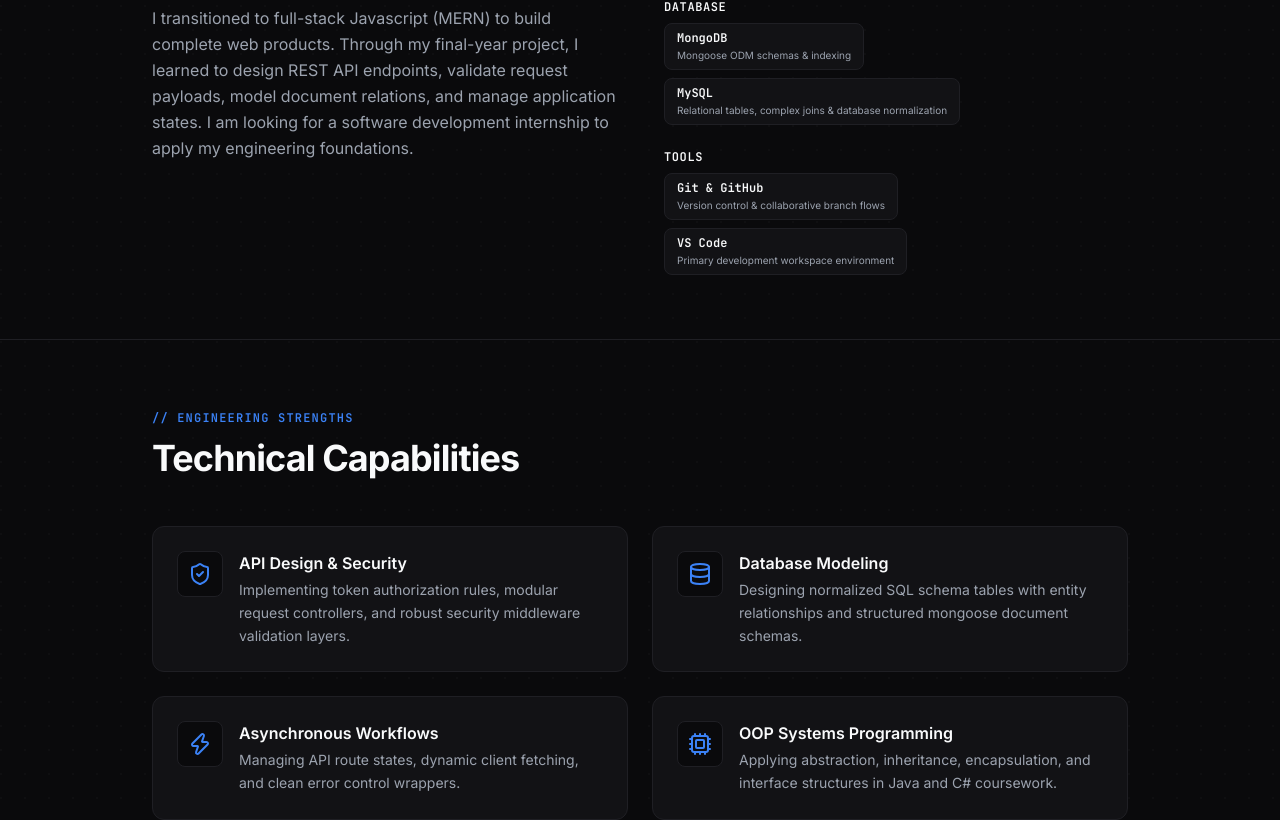
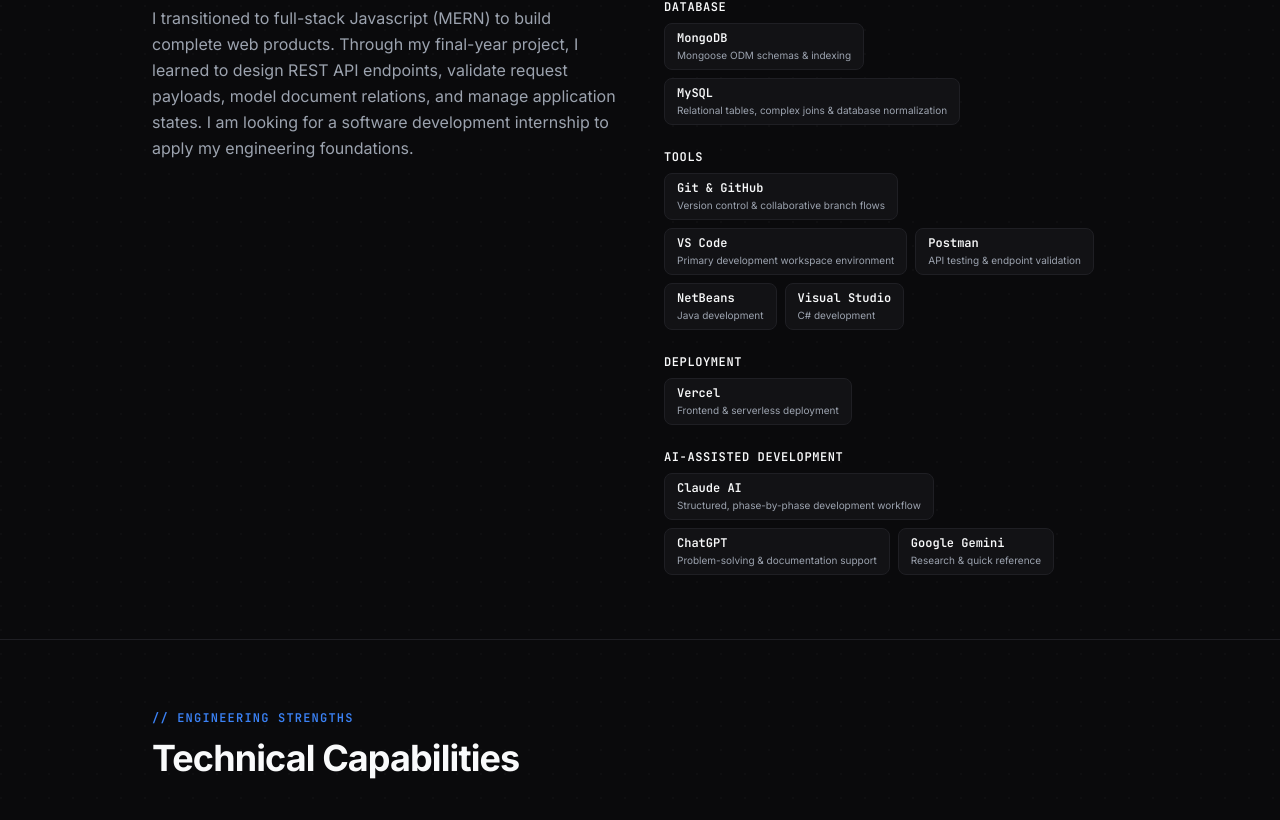
Before and after one commit to fashfa026-ctrl/fathima-portfolio, a React (Vite) app: page / in a window 1280 px wide. Shown: the part 1262-2082 px from the top of the page. Built offline with nearby package versions, Linux system fonts and the light colour scheme.

Commit message:
Update skills with AI/deployment categories, separate Python certs to 4 cards, fix spacing overlap

```diff
--- a/src/components/ui/Timeline.jsx
+++ b/src/components/ui/Timeline.jsx
@@ -59,7 +59,7 @@ export const Timeline = () => {
         {/* SECTION 2 - CERTIFICATIONS */}
         <div>
           <SectionTitle title="Certifications" eyebrow="Credentials & Studies" className="mb-8" />
-          <div className="grid grid-cols-1 gap-4 h-full">
+          <div className="grid grid-cols-1 gap-4">
             {certifications.map((cert) => (
               <div
                 key={cert.id}
--- a/src/data/skills.js
+++ b/src/data/skills.js
@@ -16,6 +16,17 @@ export const skills = {
   ],
   tools: [
     { name: "Git & GitHub", level: "Version control & collaborative branch flows" },
-    { name: "VS Code", level: "Primary development workspace environment" }
+    { name: "VS Code", level: "Primary development workspace environment" },
+    { name: "Postman", level: "API testing & endpoint validation" },
+    { name: "NetBeans", level: "Java development" },
+    { name: "Visual Studio", level: "C# development" }
+  ],
+  deployment: [
+    { name: "Vercel", level: "Frontend & serverless deployment" }
+  ],
+  aiAssistedDevelopment: [
+    { name: "Claude AI", level: "Structured, phase-by-phase development workflow" },
+    { name: "ChatGPT", level: "Problem-solving & documentation support" },
+    { name: "Google Gemini", level: "Research & quick reference" }
   ]
 };
--- a/src/data/timeline.js
+++ b/src/data/timeline.js
@@ -14,11 +14,11 @@ export const timeline = {
   },
   certifications: [
     {
-      id: "cert-mern",
-      title: "MERN Stack Development",
-      issuer: "Full-Stack Development Bootcamps",
+      id: "cert-js",
+      title: "JavaScript Programming",
+      issuer: "Programming Study Platform",
       date: "2026",
-      details: "Building REST APIs, session database modeling, and React client state synchronization.",
+      details: "Comprehensive focus on modern JavaScript (ES6+), DOM manipulation, and asynchronous fetch APIs.",
       links: [
         { label: "View Credential ↗", url: "/e-certificates/Javascript.jpeg" }
       ]
@@ -34,14 +34,23 @@ export const timeline = {
       ]
     },
     {
-      id: "cert-python",
+      id: "cert-python-1",
       title: "Python Programming",
       issuer: "Programming Study Platform",
       date: "2024",
       details: "Basic structures, algorithms, and CLI-based scripting configurations.",
       links: [
-        { label: "View Credential 1 ↗", url: "/e-certificates/python.jpeg" },
-        { label: "View Credential 2 ↗", url: "/e-certificates/LearnPython.jpeg" }
+        { label: "View Credential ↗", url: "/e-certificates/python.jpeg" }
+      ]
+    },
+    {
+      id: "cert-python-2",
+      title: "Learn Python Certification",
+      issuer: "Programming Study Labs",
+      date: "2024",
+      details: "Foundational Python syntax, scripting logic, and console application structures.",
+      links: [
+        { label: "View Credential ↗", url: "/e-certificates/LearnPython.jpeg" }
       ]
     }
   ]
--- a/src/sections/About.jsx
+++ b/src/sections/About.jsx
@@ -29,11 +29,20 @@ export const About = () => {
           <div className="space-y-6">
 
             {/* Skill categories */}
-            {Object.entries(skills).map(([category, list]) => (
-              <div key={category} className="space-y-2">
-                <h4 className="text-xs font-bold tracking-wider text-[var(--text-primary)] uppercase font-mono">
-                  {category}
-                </h4>
+            {Object.entries(skills).map(([category, list]) => {
+              const categoryNames = {
+                frontend: "Frontend",
+                backend: "Backend",
+                database: "Database",
+                tools: "Tools",
+                deployment: "Deployment",
+                aiAssistedDevelopment: "AI-Assisted Development"
+              };
+              return (
+                <div key={category} className="space-y-2">
+                  <h4 className="text-xs font-bold tracking-wider text-[var(--text-primary)] uppercase font-mono">
+                    {categoryNames[category]?.toUpperCase() || category.toUpperCase()}
+                  </h4>
                 <div className="flex flex-wrap gap-2">
                   {list.map((skill) => (
                     <div
@@ -47,7 +56,8 @@ export const About = () => {
                   ))}
                 </div>
               </div>
-            ))}
+            );
+          })}
 
           </div>
         </div>
--- a/src/sections/Contact.jsx
+++ b/src/sections/Contact.jsx
@@ -18,7 +18,7 @@ export const Contact = () => {
   };
 
   return (
-    <section id="contact" className="py-16 border-t border-[var(--border)]">
+    <section id="contact" className="pt-16 pb-24 border-t border-[var(--border)]">
       <div className="max-w-5xl mx-auto px-6">
         <div className="grid md:grid-cols-2 gap-12 items-start">
 
```
